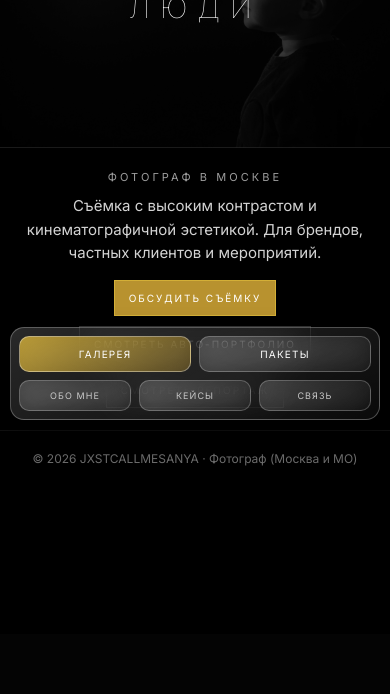
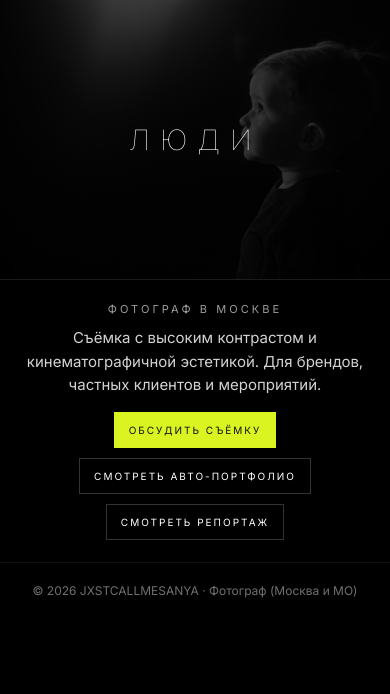
Before and after one commit to jxstcallmesanya/portfolio, a PHP site: page / in a window 390 px wide. Shown: the part 414-1108 px from the top of the page. Before the commit the page ends 880 px from the top, so only its background shows below. Run offline with PHP 8.4, Linux system fonts and the light colour scheme.

Commit message:
Remove bottom mobile sheet, keep fixed header, and switch accent to neon lime
Co-authored-by: jxstcallmesanya <jxstcallmesanya@users.noreply.github.com>

```diff
--- a/index.html
+++ b/index.html
@@ -249,18 +249,6 @@
 
     <a class="floating-cta" href="https://t.me/jxstcallmesanya" target="_blank" rel="noopener noreferrer" data-track-event="cta_click" data-track-label="floating_telegram">Написать в Telegram</a>
 
-    <div class="mobile-sheet" id="mobile-sheet" aria-label="Быстрое меню">
-        <div class="mobile-sheet-main">
-            <button type="button" class="mobile-sheet-btn mobile-sheet-link is-primary" data-nav-target="main">Галерея</button>
-            <button type="button" class="mobile-sheet-btn mobile-sheet-link" data-nav-target="packages">Пакеты</button>
-        </div>
-        <div class="mobile-sheet-more">
-            <button type="button" class="mobile-sheet-btn mobile-sheet-link" data-nav-target="about">Обо мне</button>
-            <button type="button" class="mobile-sheet-btn mobile-sheet-link" data-nav-target="cases">Кейсы</button>
-            <button type="button" class="mobile-sheet-btn mobile-sheet-link" data-nav-target="contact">Связь</button>
-        </div>
-    </div>
-
     <footer class="main-footer">
         <p>© <span id="year"></span> JXSTCALLMESANYA · Фотограф (Москва и МО)</p>
     </footer>
--- a/script.js
+++ b/script.js
@@ -124,8 +124,6 @@ function showSection(sectionId) {
   target.classList.add('active');
   updateActiveNav(sectionId);
   currentSectionId = sectionId;
-  const shouldHideMobileHeader = sectionId === 'main';
-  document.body.classList.toggle('mobile-main-no-header', shouldHideMobileHeader);
   window.scrollTo({ top: 0, left: 0, behavior: 'auto' });
 }
 
@@ -857,7 +855,7 @@ document.addEventListener('DOMContentLoaded', () => {
 
   document
     .querySelectorAll(
-      '.nav-btn, .mobile-sheet-link, .gallery-thumb, .hero-cta, .gallery-load-more, .floating-cta'
+      '.nav-btn, .gallery-thumb, .hero-cta, .gallery-load-more, .floating-cta'
     )
     .forEach((el) => {
       el.addEventListener('click', () => enableTapFx(el));
@@ -927,20 +925,9 @@ document.addEventListener('DOMContentLoaded', () => {
   const lightbox = document.getElementById('lightbox');
   const lbImg = document.getElementById('lb-img');
   const lbShield = document.getElementById('lightbox-shield');
-  const mobileSheet = document.getElementById('mobile-sheet');
   const closeBtn = document.getElementById('lightbox-close');
   const prevBtn = document.getElementById('lightbox-prev');
   const nextBtn = document.getElementById('lightbox-next');
-
-  if (mobileSheet) {
-    mobileSheet.querySelectorAll('.mobile-sheet-link').forEach((btn) => {
-      btn.addEventListener('click', () => {
-        const target = btn.dataset.navTarget;
-        if (target) navigateToSection(target);
-        trackEvent('mobile_sheet_nav', target || '');
-      });
-    });
-  }
 
   lightbox.addEventListener('click', (e) => {
     if (e.target === lightbox) closeLightbox();
--- a/style.css
+++ b/style.css
@@ -119,19 +122,16 @@ a { color: inherit; }
     box-shadow: 0 10px 32px rgba(0,0,0,0.35);
 }
 
+/* Резервируем высоту фиксированной шапки, чтобы контент не наезжал */
+main {
+    padding-top: 108px;
+}
+
 .main-header.is-scrolled {
     background: linear-gradient(140deg, rgba(255,255,255,0.16), rgba(255,255,255,0.03));
     backdrop-filter: blur(16px) saturate(140%);
     -webkit-backdrop-filter: blur(16px) saturate(140%);
     border-bottom-color: rgba(255,255,255,0.22);
-}
-
-@media (max-width: 768px) {
-    body.mobile-main-no-header .main-header {
-        opacity: 0;
-        transform: translateY(-120%);
-        pointer-events: none;
-    }
 }
 
 .brand-btn {
@@ -282,16 +282,17 @@ nav ul {
     text-decoration: none;
 }
 .hero-cta-primary {
-    background: #b8922f;
-    border-color: #d4af37;
+    background: #D9F420;
+    border-color: #D9F420;
+    color: #111;
 }
-.hero-cta-primary:hover { background: #c9a341; border-color: #e5c15c; }
+.hero-cta-primary:hover { background: #ECFF7A; border-color: #ECFF7A; color: #111; }
 .hero-cta-ghost:hover { border-color: #777; color: #fff; }
 
 .container {
     max-width: 1200px;
     margin: 0 auto;
-    padding: 140px 20px 70px;
+    padding: 24px 20px 70px;
 }
 .container.narrow { max-width: 940px; }
 
@@ -739,11 +740,8 @@ body.low-memory-mode .lightbox-watermark {
         backdrop-filter: blur(12px) saturate(125%);
         -webkit-backdrop-filter: blur(12px) saturate(125%);
     }
-    body.header-hidden-mobile .main-header {
-        opacity: 0;
-        visibility: hidden;
-        pointer-events: none;
-        transform: translateY(-8px);
+    main {
+        padding-top: 132px;
     }
     nav ul { gap: 12px; }
     .split-container { flex-direction: column; height: auto; min-height: 100vh; }
@@ -792,59 +790,8 @@ body.low-memory-mode .lightbox-watermark {
     }
     .floating-cta { display: none; }
 
-    .mobile-sheet {
-        display: block;
-        position: fixed;
-        left: 10px;
-        right: 10px;
-        bottom: 10px;
-        z-index: 1300;
-        background: linear-gradient(155deg, rgba(255,255,255,0.16), rgba(255,255,255,0.04));
-        border: 1px solid rgba(255,255,255,0.28);
-        border-radius: 14px;
-        padding: 8px;
-        backdrop-filter: blur(16px) saturate(130%);
-        -webkit-backdrop-filter: blur(16px) saturate(130%);
-        box-shadow: 0 18px 34px rgba(0,0,0,0.42);
-    }
-    .mobile-sheet-main {
-        display: grid;
-        grid-template-columns: 1fr 1fr;
-        gap: 8px;
-    }
-    .mobile-sheet-btn {
-        font: inherit;
-        border: 1px solid rgba(255,255,255,0.24);
-        background: linear-gradient(145deg, rgba(255,255,255,0.14), rgba(255,255,255,0.02));
-        backdrop-filter: blur(10px);
-        -webkit-backdrop-filter: blur(10px);
-        color: #fff;
-        text-transform: uppercase;
-        letter-spacing: 0.12em;
-        font-size: 10px;
-        padding: 11px 10px;
-        border-radius: 10px;
-        text-decoration: none;
-        text-align: center;
-    }
-    .mobile-sheet-btn.is-primary {
-        background: linear-gradient(145deg, rgba(212,175,55,0.82), rgba(133,104,30,0.48));
-        border-color: rgba(255,255,255,0.36);
-    }
-    .mobile-sheet-more {
-        margin-top: 8px;
-        display: grid;
-        grid-template-columns: repeat(3, minmax(0, 1fr));
-        gap: 8px;
-    }
-    .mobile-sheet-more .mobile-sheet-btn {
-        font-size: 9px;
-        padding: 9px 8px;
-        color: #c8c8c8;
-    }
-    .main-footer {
-        padding-bottom: 168px;
-    }
+    .mobile-sheet { display: none !important; }
+    .main-footer { padding-bottom: 96px; }
     .lightbox-nav {
         top: auto;
         bottom: 16px;
```
Also changed, not shown: other parts of style.css (+14 -11 lines).
